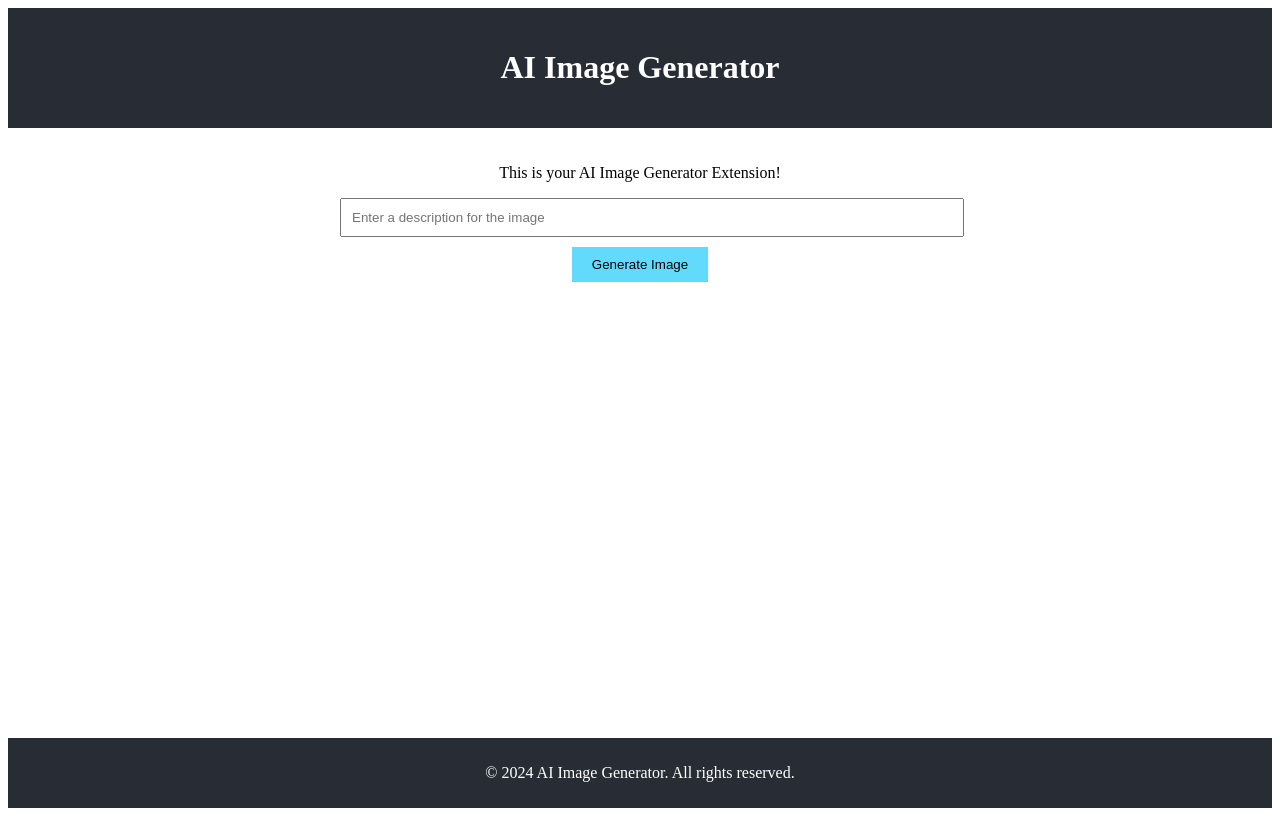
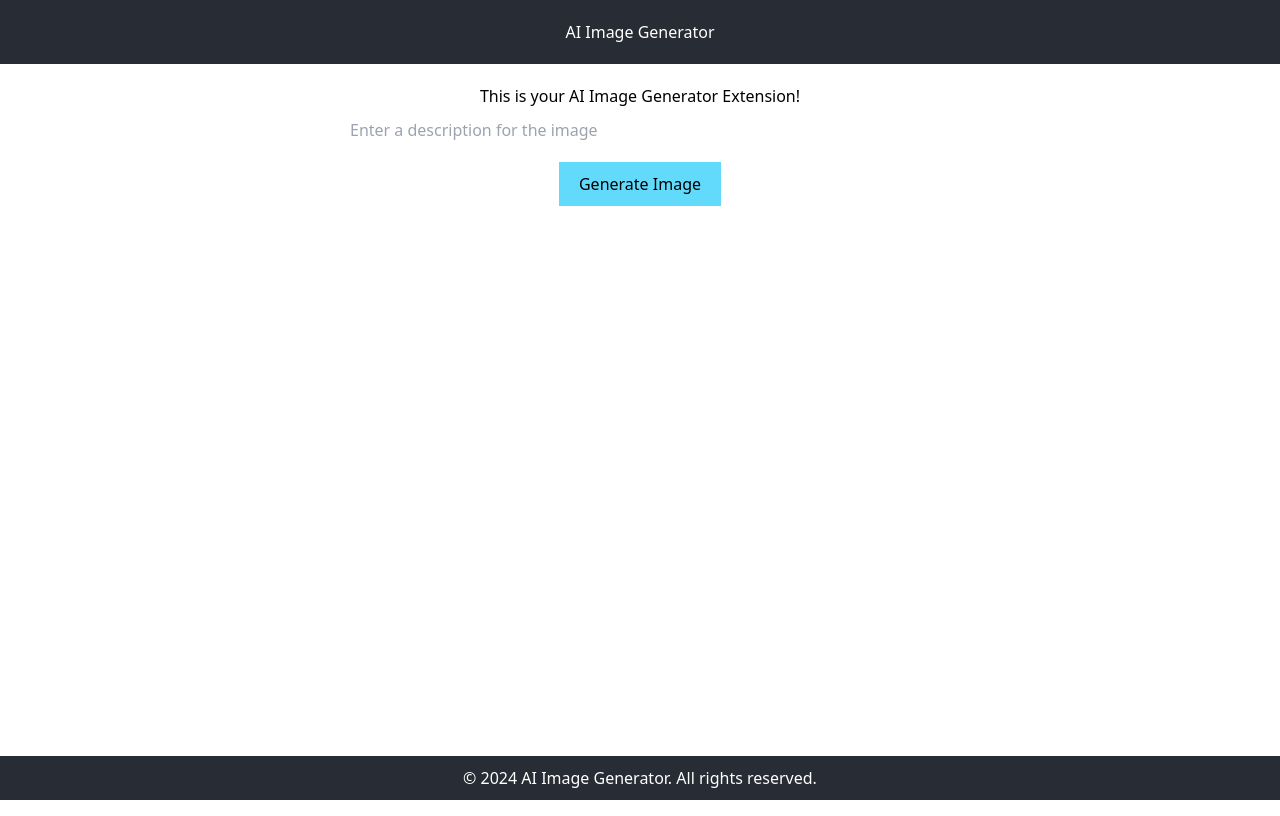
Before and after one commit to SailingSF/aiartarena-frontend, a React (Create React App) app: page / in a window 1280 px wide. Built offline with nearby package versions, Linux system fonts and the light colour scheme.

Commit message:
tailwind config

```diff
--- /dev/null
+++ b/postcss.config.js
@@ -0,0 +1,6 @@
+module.exports = {
+  plugins: {
+    tailwindcss: {},
+    autoprefixer: {},
+  },
+}
--- a/src/index.css
+++ b/src/index.css
@@ -0,0 +1,3 @@
+@tailwind base;
+@tailwind components;
+@tailwind utilities;
--- /dev/null
+++ b/tailwind.config.js
@@ -0,0 +1,13 @@
+module.exports = {
+  content: [
+    "./src/**/*.{js,jsx,ts,tsx}",
+  ],
+  theme: {
+    extend: {
+      fontFamily: {
+        sans: ['SFRounded', 'ui-rounded', 'SF Pro Rounded', 'system-ui', 'Helvetica Neue', 'Arial', 'Helvetica', 'sans-serif'],
+      },
+    },
+  },
+  plugins: [],
+}
```
